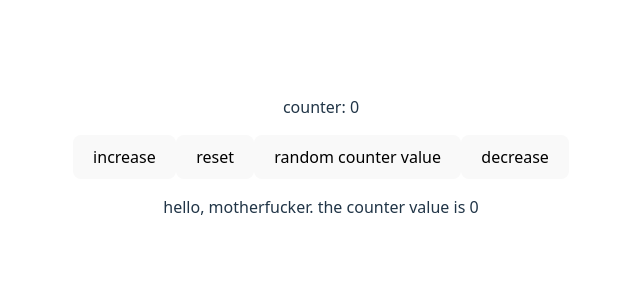
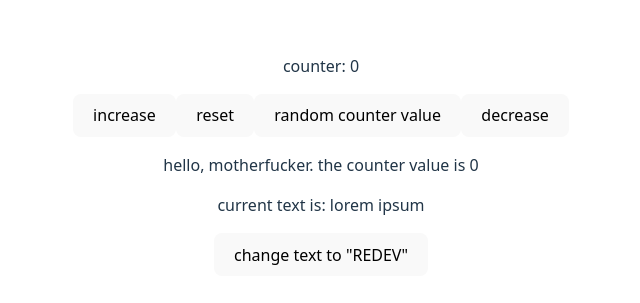
Before and after one commit to slavkapiyavka/react-sandbox, a React (Vite) app: page / in a window 1280 px wide. Shown: the part 243-546 px from the top of the page, without its empty margins (319-959 px from the left). Built offline with nearby package versions, Linux system fonts and the light colour scheme.

Commit message:
feat: implement SiblingComponent, integrate it into ParentComponent

```diff
--- a/src/components/ParentComponent.tsx
+++ b/src/components/ParentComponent.tsx
@@ -1,5 +1,6 @@
 import { useState } from "react";
 import ChildComponent from "./ChildComponent";
+import SiblingComponent from "./SiblingComponent";
 
 const ParentComponent = () => {
   const [counter, setCounter] = useState(0);
@@ -28,6 +29,7 @@ const ParentComponent = () => {
       </div>
 
       <ChildComponent name="motherfucker" counter={counter} />
+      <SiblingComponent />
     </section>
   );
 };
--- /dev/null
+++ b/src/components/SiblingComponent.tsx
@@ -0,0 +1,16 @@
+import { useState } from "react";
+
+const SiblingComponent = () => {
+  const [text, setText] = useState("lorem ipsum");
+
+  return (
+    <section>
+      <p>current text is: {text}</p>
+      <button onClick={() => setText("REDEV")} type="button">
+        change text to "REDEV"
+      </button>
+    </section>
+  );
+};
+
+export default SiblingComponent;
```
